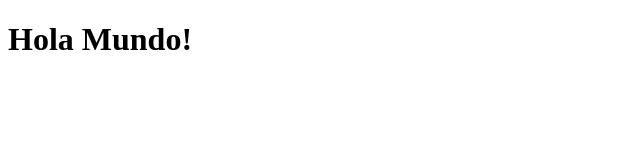
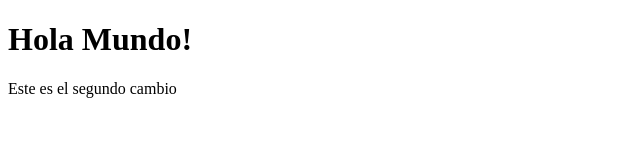
Before and after one commit to milanesadesoja/prueba, a plain HTML site: page index.html in a window 1280 px wide. Shown: the whole page, without its empty margins (0-640 px from the left). Drawn offline with Linux system fonts and the light colour scheme.

Commit message:
Segundo cambio

```diff
--- a/index.html
+++ b/index.html
@@ -7,5 +7,6 @@
 </head>
 <body>
 	<h1>Hola Mundo!</h1>
+	Este es el segundo cambio
 </body>
 </html>
```
